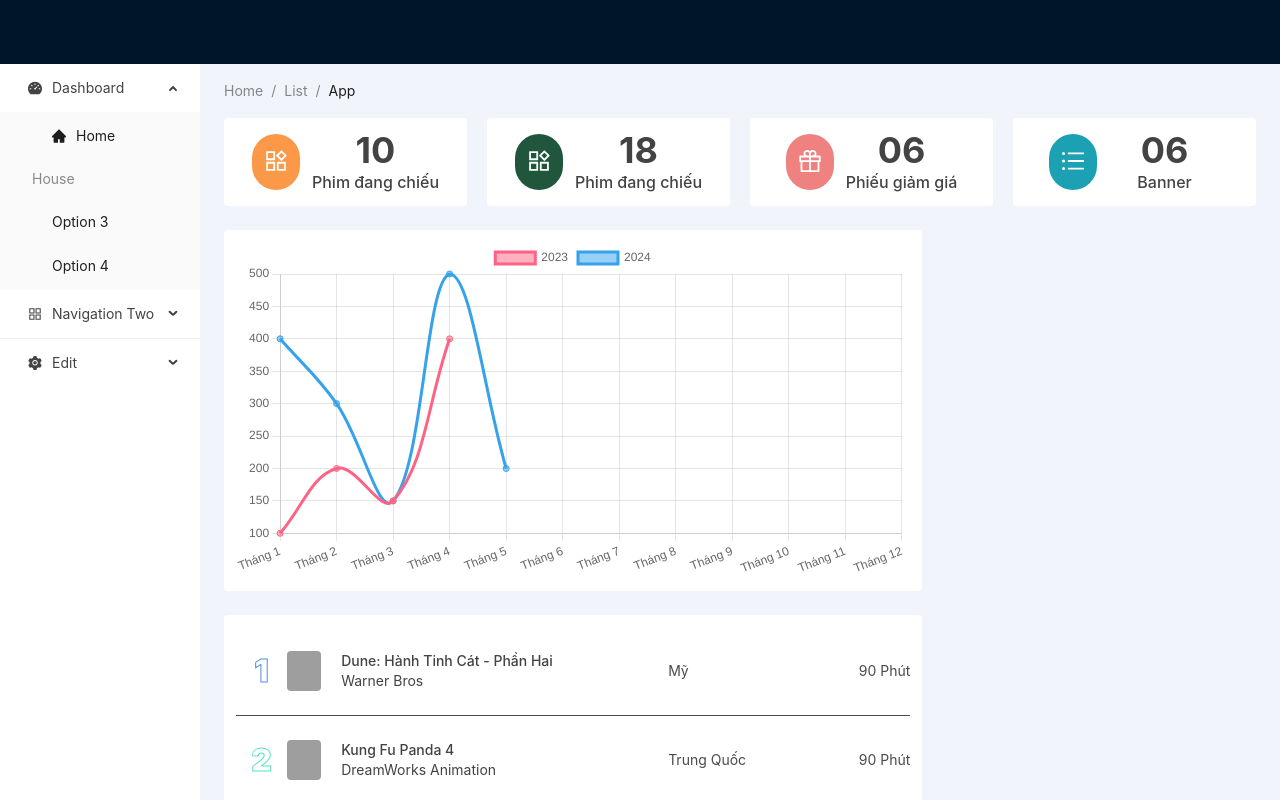
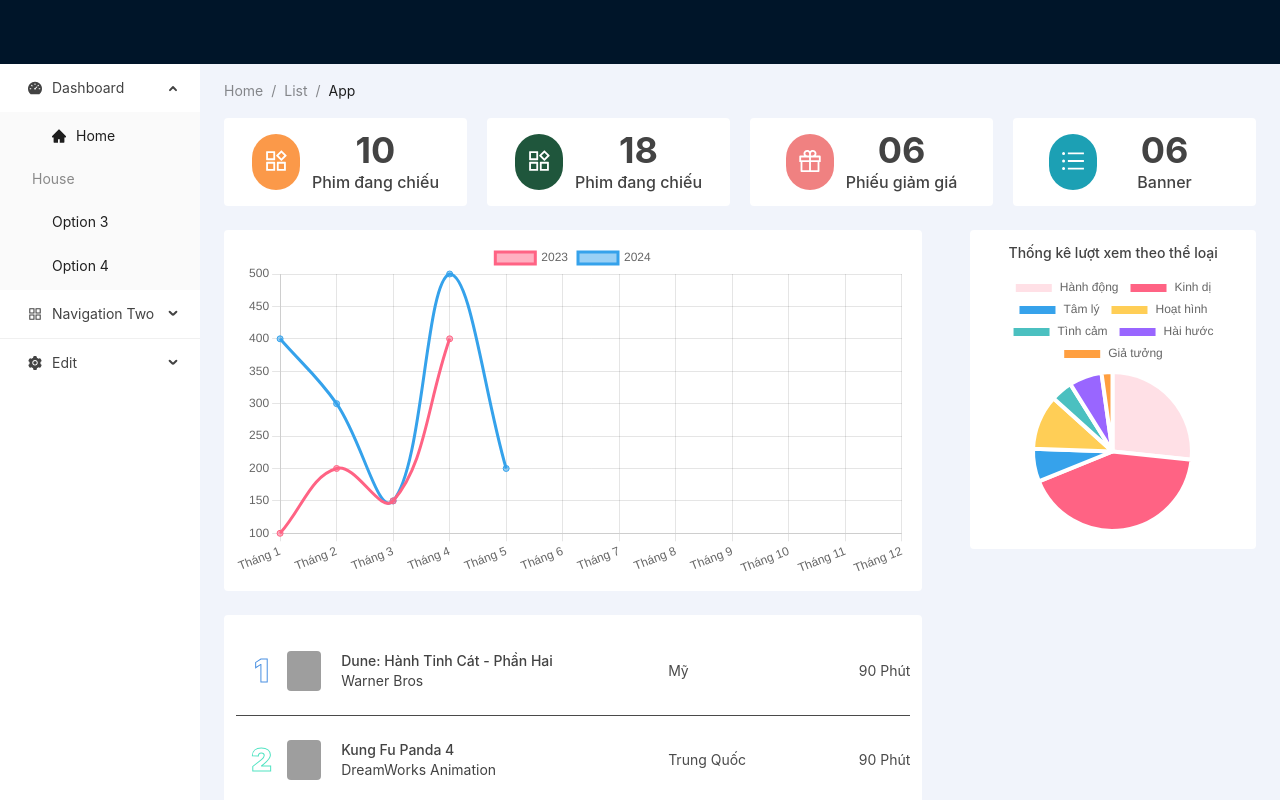
Before and after one commit to wingsx0/TIM_FE, a Next.js app: page /dashboard/home in a window 1280 px wide. Shown: the top 800 px of the page. Built offline with nearby package versions, Linux system fonts and the light colour scheme; grey boxes are pictures that could not be loaded.

Commit message:
finish ThongKeLeft compoent

```diff
--- /dev/null
+++ b/src/app/dashboard/home/ThongKeLeft.tsx
@@ -0,0 +1,49 @@
+"use client";
+import React from "react";
+import { Chart as ChartJS, ArcElement, Tooltip, Legend } from "chart.js";
+import { Pie } from "react-chartjs-2";
+ChartJS.register(ArcElement, Tooltip, Legend);
+
+export const data = {
+  labels: [
+    "Hành động",
+    "Kinh dị",
+    "Tâm lý",
+    "Hoạt hình",
+    "Tình cảm",
+    "Hài hước",
+    "Giả tưởng",
+  ],
+  datasets: [
+    {
+      label: "%",
+      data: [12, 19, 3, 5, 2, 3, 1],
+      backgroundColor: [
+        "rgba(255, 99, 132, 0.2)",
+        "rgba(255, 99, 132, 1)",
+        "rgba(54, 162, 235, 1)",
+        "rgba(255, 206, 86, 1)",
+        "rgba(75, 192, 192, 1)",
+        "rgba(153, 102, 255, 1)",
+        "rgba(255, 159, 64, 1)",
+      ],
+      borderWidth: 4,
+    },
+  ],
+};
+const ThongKeLeft = () => {
+  return (
+    <>
+      <div className="bg-white rounded py-4 px-3">
+        <div className="flex justify-center mb-3">
+          <span className="font-medium text-black43">
+            Thống kê lượt xem theo thể loại
+          </span>
+        </div>
+        <Pie data={data} />
+      </div>
+    </>
+  );
+};
+
+export default ThongKeLeft;
--- a/src/app/dashboard/home/page.tsx
+++ b/src/app/dashboard/home/page.tsx
@@ -1,6 +1,7 @@
 import React from "react";
 import HeaderHomeDashboard from "./HeaderHomeDashboard";
 import ThongKeMovie from "./ThongKeMovie";
+import ThongKeLeft from "./ThongKeLeft";
 
 const page = () => {
   return (
@@ -10,7 +11,9 @@ const page = () => {
         <div className="home-left">
           <ThongKeMovie />
         </div>
-        <div className="home-right"></div>
+        <div className="home-right">
+          <ThongKeLeft />
+        </div>
       </div>
     </>
   );
```
